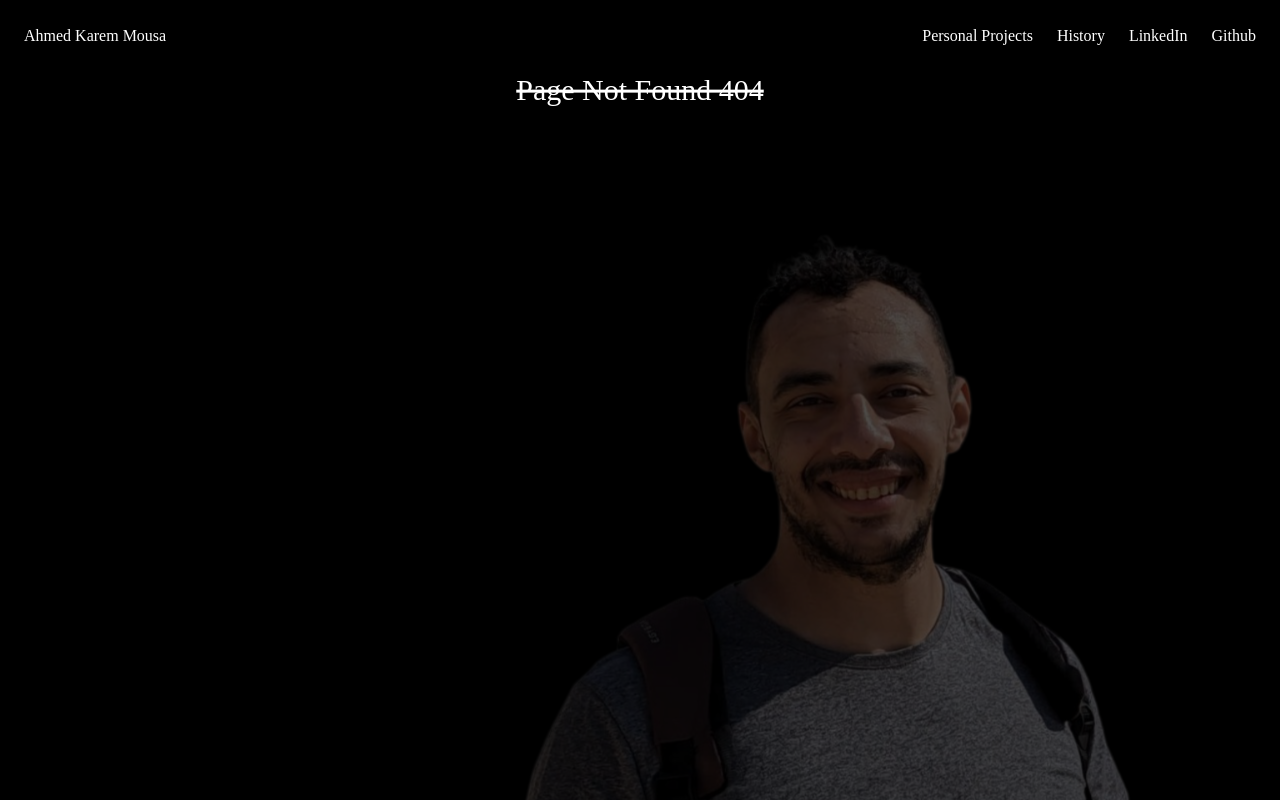
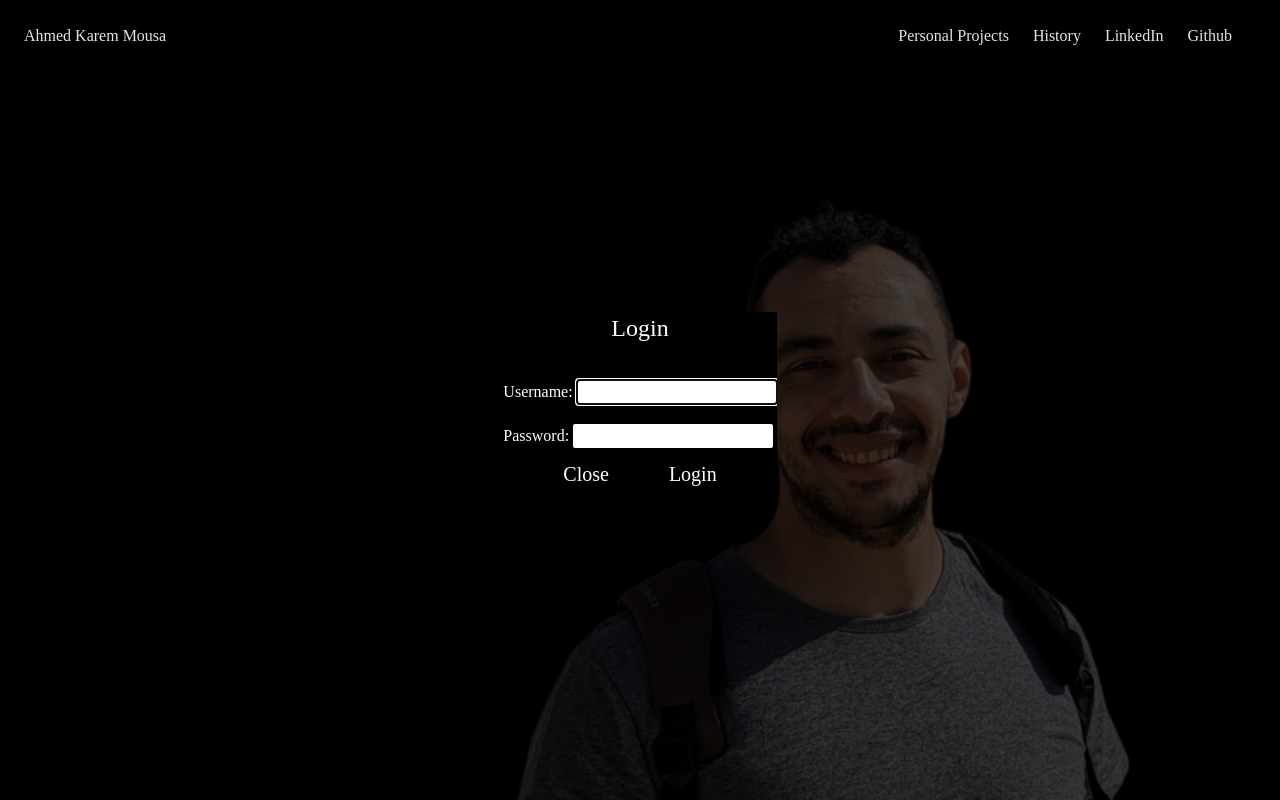
Before and after one commit to AhmedMousa-ag/website-akm, a React (Vite) app in the folder frontend/: page /login_akm in a window 1280 px wide. Before the commit this address had no page. Shown: the top 800 px of the page. Built offline with nearby package versions, Linux system fonts and the light colour scheme.

Commit message:
feat(Login Modal): init

```diff
--- a/frontend/index.html
+++ b/frontend/index.html
@@ -7,6 +7,7 @@
     <title>Ahmed Karem Mousa</title>
   </head>
   <body>
+    <div id="modal"></div>
     <div id="root"></div>
     <script type="module" src="/src/main.tsx"></script>
   </body>
--- /dev/null
+++ b/frontend/src/components/ContentManagement/InputModal.tsx
@@ -0,0 +1,47 @@
+import {
+  useImperativeHandle,
+  useRef,
+  forwardRef,
+  ReactNode,
+  useState,
+} from "react";
+import { OpenImperativeHandle } from "../../types/generic";
+import { createPortal } from "react-dom";
+
+export const InputModal = forwardRef<
+  OpenImperativeHandle,
+  { children?: ReactNode; buttonsChildren?: ReactNode; title: string }
+>(({ children, buttonsChildren, title }, ref) => {
+  const [isOpen, setIsOpen] = useState(false);
+  const dialog = useRef<HTMLDialogElement>(null);
+  useImperativeHandle(ref, () => {
+    return {
+      toggle() {
+        if (isOpen) {
+          dialog.current?.close();
+          setIsOpen(false);
+        } else {
+          dialog.current?.showModal();
+          setIsOpen(true);
+        }
+      },
+    };
+  });
+  // Title
+  // Image
+  // Paragraph
+
+  return createPortal(
+    <dialog ref={dialog}>
+      <div className="font-poppins text-white bg-black space-y-3">
+        <h3 className="text-center text-2xl">{title}</h3>
+        <br />
+        <form>
+          <div className="flex space-y-3 flex-col gap-2">{children}</div>
+        </form>
+        {buttonsChildren}
+      </div>
+    </dialog>,
+    document.getElementById("modal")!
+  );
+});
--- a/frontend/src/components/Header/Header.tsx
+++ b/frontend/src/components/Header/Header.tsx
@@ -39,6 +39,7 @@ export const Header = ({ children }: { children?: React.ReactNode }) => {
           <NavLink to="github" className={hoverClass}>
             Github
           </NavLink>
+          <NavLink to="login_akm" />
         </NavElementRight>
       </NavBar>
       {children}
--- a/frontend/src/components/Header/NavBar.tsx
+++ b/frontend/src/components/Header/NavBar.tsx
@@ -1,4 +1,4 @@
-import { NavBarProps } from "../../types/childrenProps";
+import { NavBarProps } from "../../types/generic";
 export const NavBar = ({ className: classNames, children }: NavBarProps) => {
   return <nav className={classNames}>{children}</nav>;
 };
--- /dev/null
+++ b/frontend/src/configs/constanst.ts
@@ -0,0 +1 @@
+export const token: string | undefined = undefined;
--- /dev/null
+++ b/frontend/src/pages/Home/Login.tsx
@@ -0,0 +1,54 @@
+import { useEffect, useRef } from "react";
+import { InputModal } from "../../components/ContentManagement/InputModal";
+import { OpenImperativeHandle } from "../../types/generic";
+import { BasePage } from "../../components/BasePage";
+import { token } from "../../configs/constanst";
+import { useNavigate } from "react-router-dom";
+
+export const Login = () => {
+  const dialogRef = useRef<OpenImperativeHandle>(null);
+  // const [isModalOpen, setIsModalOpen] = useState<boolean>(true);
+  const navigate = useNavigate();
+
+  useEffect(() => {
+    dialogRef.current?.toggle();
+  }, []);
+  const handleCloseButton = () => {
+    dialogRef.current?.toggle();
+    navigate("/");
+  };
+  const handleLoginButton = () => {};
+  const inputcss = "text-black rounded-sm";
+  const className = "space ";
+  return (
+    <BasePage>
+      {!token && (
+        <InputModal
+          ref={dialogRef}
+          title="Login"
+          buttonsChildren={
+            <div className=" flex justify-evenly text-center text-xl ">
+              <div>
+                <button onClick={handleCloseButton}>Close</button>
+              </div>
+              <div>
+                <button onClick={handleLoginButton}>Login</button>
+              </div>
+            </div>
+          }
+        >
+          <>
+            <div>
+              <label className={className}>{"Username: "}</label>
+              <input className={inputcss} type="text" />
+            </div>
+            <div>
+              <label className={className}>{"Password: "}</label>
+              <input className={inputcss} type="password" />
+            </div>
+          </>
+        </InputModal>
+      )}
+    </BasePage>
+  );
+};
--- a/frontend/src/pages/Router/Router.tsx
+++ b/frontend/src/pages/Router/Router.tsx
@@ -5,6 +5,7 @@ import { Suspense } from "react";
 import { LoadingBouncer } from "../../components/Loading";
 import { RootLayout } from "./Root";
 import { BasePage } from "../../components/BasePage";
+import { Login } from "../Home/Login";
 
 export const router = createBrowserRouter([
   {
@@ -48,6 +49,14 @@ export const router = createBrowserRouter([
           );
         },
       },
+      {
+        path: "login_akm",
+        element: (
+          <BasePage>
+            <Login />
+          </BasePage>
+        ),
+      },
     ],
   },
 ]);
--- a/frontend/src/types/childrenProps.ts
+++ /dev/null
@@ -1,5 +0,0 @@
-export type NavBarProps = {
-  // items: string[];
-  children: React.ReactNode;
-  className: string;
-};
--- /dev/null
+++ b/frontend/src/types/generic.ts
@@ -0,0 +1,15 @@
+export type NavBarProps = {
+  // items: string[];
+  children: React.ReactNode;
+  className: string;
+};
+export type OpenImperativeHandle = {
+  toggle: () => void;
+};
+
+export type Props = {};
+
+export type FormInputChildren = {
+  title: HTMLLabelElement;
+  input: HTMLInputElement;
+};
```
